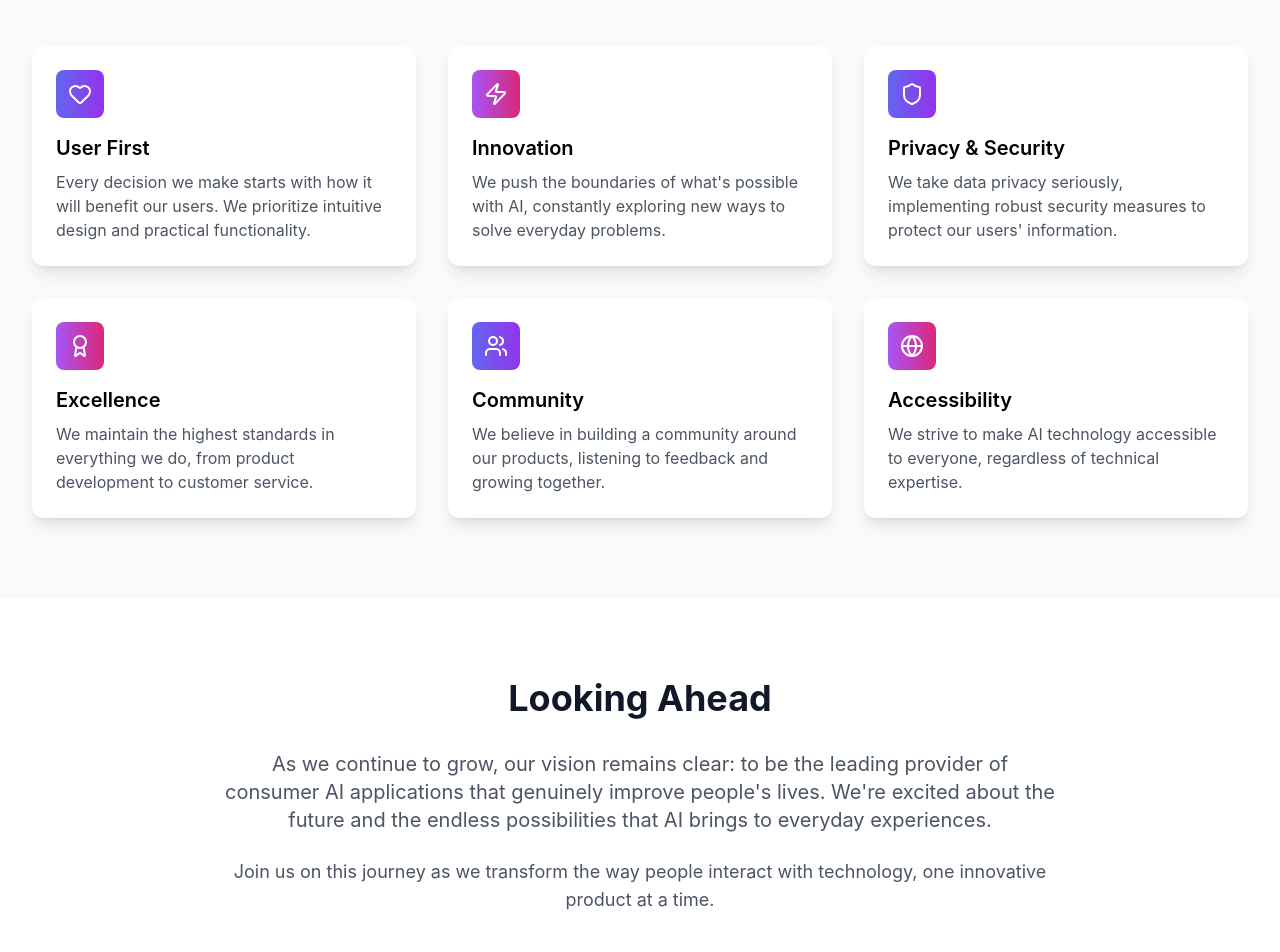
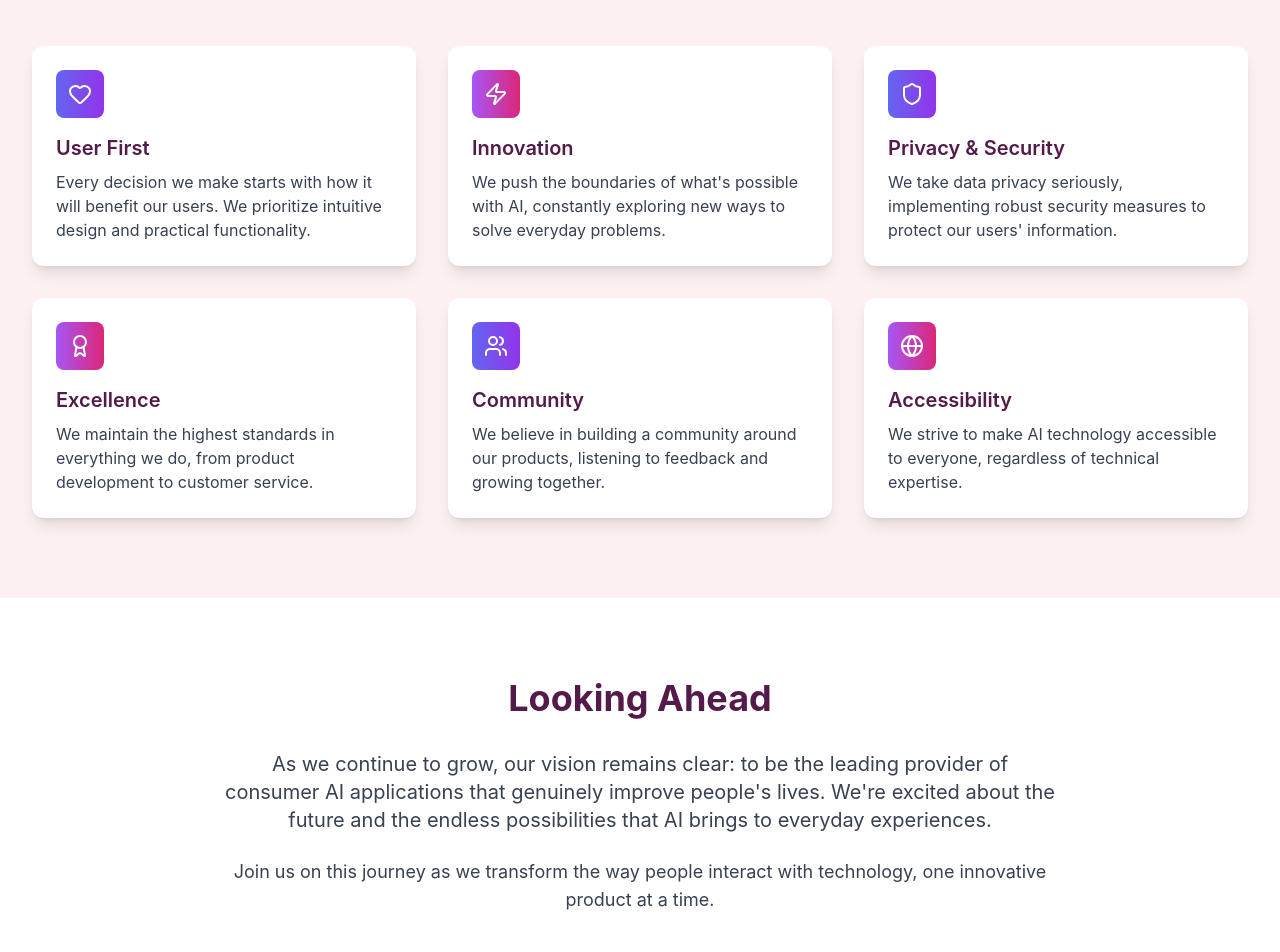
Before and after one commit to shosh0610/rita-ai-ventures, a React (Create React App) app: page /about in a window 1280 px wide. Shown: the part 1240-2192 px from the top of the page. Built offline with nearby package versions, Linux system fonts and the light colour scheme.

Commit message:
Fix About page text colors for better readability - darker text throughout

```diff
--- a/src/pages/About.js
+++ b/src/pages/About.js
@@ -20,8 +20,8 @@ const About = () => {
       {/* Story Section */}
       <section className="py-24 bg-white">
         <div className="max-w-4xl mx-auto px-4 sm:px-6 lg:px-8">
-          <h2 className="text-4xl md:text-5xl font-heading font-bold text-center mb-12 text-brand-plum">Get to Know Us</h2>
-          <div className="prose prose-lg mx-auto text-brand-purple font-body">
+          <h2 className="text-4xl md:text-5xl font-sans font-bold text-center mb-12 text-brand-plum">Get to Know Us</h2>
+          <div className="prose prose-lg mx-auto text-gray-700 font-sans">
             <p className="mb-6">
               Rita AI Ventures specializes in developing and investing in AI-native applications that solve
               real-world problems through intelligent design. Our portfolio begins with SmartSpoon, a comprehensive
@@ -50,16 +50,16 @@ const About = () => {
       </section>
 
       {/* Values Section */}
-      <section className="py-20 bg-gray-50">
+      <section className="py-20 bg-brand-cream">
         <div className="max-w-7xl mx-auto px-4 sm:px-6 lg:px-8">
-          <h2 className="text-4xl font-bold text-center mb-12 text-gray-900">Our Core Values</h2>
+          <h2 className="text-4xl font-sans font-bold text-center mb-12 text-brand-plum">Our Core Values</h2>
           <div className="grid grid-cols-1 md:grid-cols-2 lg:grid-cols-3 gap-8">
             <div className="bg-white rounded-xl p-6 shadow-lg hover:shadow-xl transition-shadow">
               <div className="w-12 h-12 bg-gradient-to-r from-indigo-500 to-purple-600 rounded-lg flex items-center justify-center text-white mb-4">
                 <Heart size={24} />
               </div>
-              <h3 className="text-xl font-semibold mb-2">User First</h3>
-              <p className="text-gray-600">
+              <h3 className="text-xl font-sans font-semibold mb-2 text-brand-plum">User First</h3>
+              <p className="text-gray-700 font-sans">
                 Every decision we make starts with how it will benefit our users.
                 We prioritize intuitive design and practical functionality.
               </p>
@@ -69,8 +69,8 @@ const About = () => {
               <div className="w-12 h-12 bg-gradient-to-r from-purple-500 to-pink-600 rounded-lg flex items-center justify-center text-white mb-4">
                 <Zap size={24} />
               </div>
-              <h3 className="text-xl font-semibold mb-2">Innovation</h3>
-              <p className="text-gray-600">
+              <h3 className="text-xl font-sans font-semibold mb-2 text-brand-plum">Innovation</h3>
+              <p className="text-gray-700 font-sans">
                 We push the boundaries of what's possible with AI, constantly exploring
                 new ways to solve everyday problems.
               </p>
@@ -80,8 +80,8 @@ const About = () => {
               <div className="w-12 h-12 bg-gradient-to-r from-indigo-500 to-purple-600 rounded-lg flex items-center justify-center text-white mb-4">
                 <Shield size={24} />
               </div>
-              <h3 className="text-xl font-semibold mb-2">Privacy & Security</h3>
-              <p className="text-gray-600">
+              <h3 className="text-xl font-sans font-semibold mb-2 text-brand-plum">Privacy & Security</h3>
+              <p className="text-gray-700 font-sans">
                 We take data privacy seriously, implementing robust security measures
                 to protect our users' information.
               </p>
@@ -91,8 +91,8 @@ const About = () => {
               <div className="w-12 h-12 bg-gradient-to-r from-purple-500 to-pink-600 rounded-lg flex items-center justify-center text-white mb-4">
                 <Award size={24} />
               </div>
-              <h3 className="text-xl font-semibold mb-2">Excellence</h3>
-              <p className="text-gray-600">
+              <h3 className="text-xl font-sans font-semibold mb-2 text-brand-plum">Excellence</h3>
+              <p className="text-gray-700 font-sans">
                 We maintain the highest standards in everything we do, from product
                 development to customer service.
               </p>
@@ -102,8 +102,8 @@ const About = () => {
               <div className="w-12 h-12 bg-gradient-to-r from-indigo-500 to-purple-600 rounded-lg flex items-center justify-center text-white mb-4">
                 <Users size={24} />
               </div>
-              <h3 className="text-xl font-semibold mb-2">Community</h3>
-              <p className="text-gray-600">
+              <h3 className="text-xl font-sans font-semibold mb-2 text-brand-plum">Community</h3>
+              <p className="text-gray-700 font-sans">
                 We believe in building a community around our products, listening to
                 feedback and growing together.
               </p>
@@ -113,8 +113,8 @@ const About = () => {
               <div className="w-12 h-12 bg-gradient-to-r from-purple-500 to-pink-600 rounded-lg flex items-center justify-center text-white mb-4">
                 <Globe size={24} />
               </div>
-              <h3 className="text-xl font-semibold mb-2">Accessibility</h3>
-              <p className="text-gray-600">
+              <h3 className="text-xl font-sans font-semibold mb-2 text-brand-plum">Accessibility</h3>
+              <p className="text-gray-700 font-sans">
                 We strive to make AI technology accessible to everyone, regardless of
                 technical expertise.
               </p>
@@ -126,13 +126,13 @@ const About = () => {
       {/* Vision Section */}
       <section className="py-20 bg-white">
         <div className="max-w-4xl mx-auto px-4 sm:px-6 lg:px-8 text-center">
-          <h2 className="text-4xl font-bold mb-8 text-gray-900">Looking Ahead</h2>
-          <p className="text-xl text-gray-600 mb-6">
+          <h2 className="text-4xl font-sans font-bold mb-8 text-brand-plum">Looking Ahead</h2>
+          <p className="text-xl text-gray-700 font-sans mb-6">
             As we continue to grow, our vision remains clear: to be the leading provider of
             consumer AI applications that genuinely improve people's lives. We're excited about
             the future and the endless possibilities that AI brings to everyday experiences.
           </p>
-          <p className="text-lg text-gray-600">
+          <p className="text-lg text-gray-700 font-sans">
             Join us on this journey as we transform the way people interact with technology,
             one innovative product at a time.
           </p>
```
Also changed, not shown: 1 other file (tests, documents, lock files or other folders).
